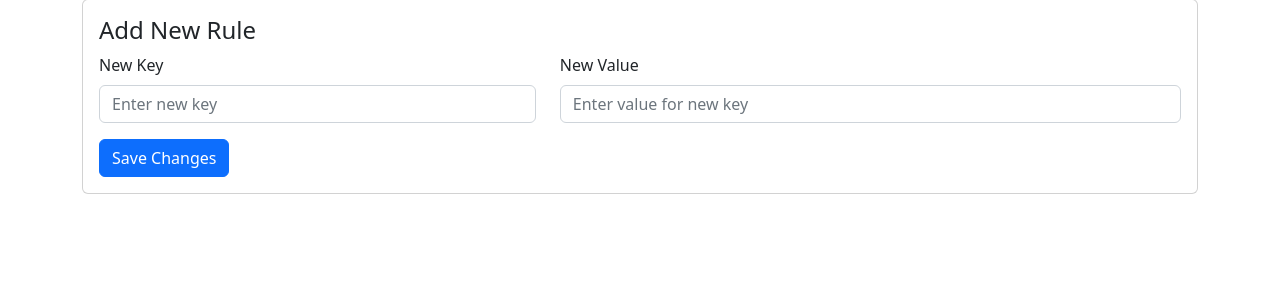
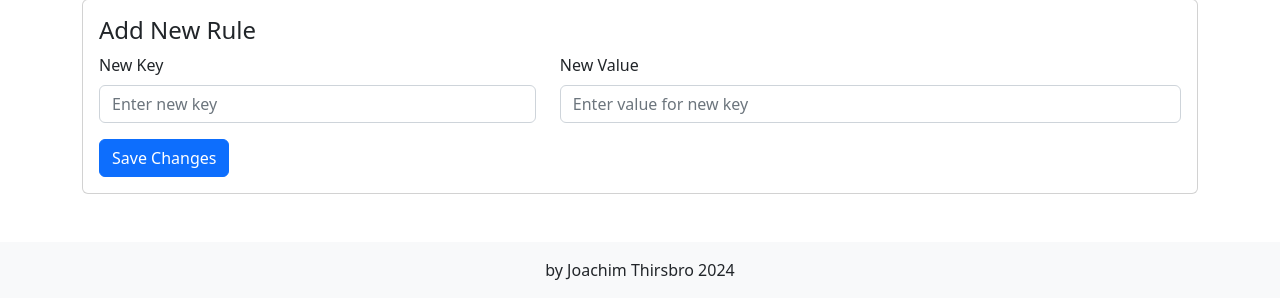
Before and after one commit to joachimth/PythonPagerTelegramForwarder, a Flask app: page /edit_message_parsing in a window 1280 px wide. Shown: the part 2066-2364 px from the top of the page. Before the commit the page ends 2260 px from the top, so only its background shows below. Run offline with Flask 2, Linux system fonts and the light colour scheme; the visitor is signed in with stand-in values (Sample User, id 1).

Commit message:
Update footer.html

```diff
--- a/templates/footer.html
+++ b/templates/footer.html
@@ -1,4 +1,5 @@
-<footer>
+<footer class="mt-5 bg-light text-center py-3">
+    <p class="mb-0">by Joachim Thirsbro 2024</p>
     <script src="https://cdn.jsdelivr.net/npm/@popperjs/core@2.11.6/dist/umd/popper.min.js" integrity="sha384-oBqDVmMz9ATKxIep9tiCxS/Z9fNfEXiDAYTujMAeBAsjFuCZSmKbSSUnQlmh/jp3" crossorigin="anonymous"></script>
     <script src="https://cdn.jsdelivr.net/npm/bootstrap@5.2.3/dist/js/bootstrap.min.js" integrity="sha384-cuYeSxntonz0PPNlHhBs68uyIAVpIIOZZ5JqeqvYYIcEL727kskC66kF92t6Xl2V" crossorigin="anonymous"></script>
 </footer>
```
